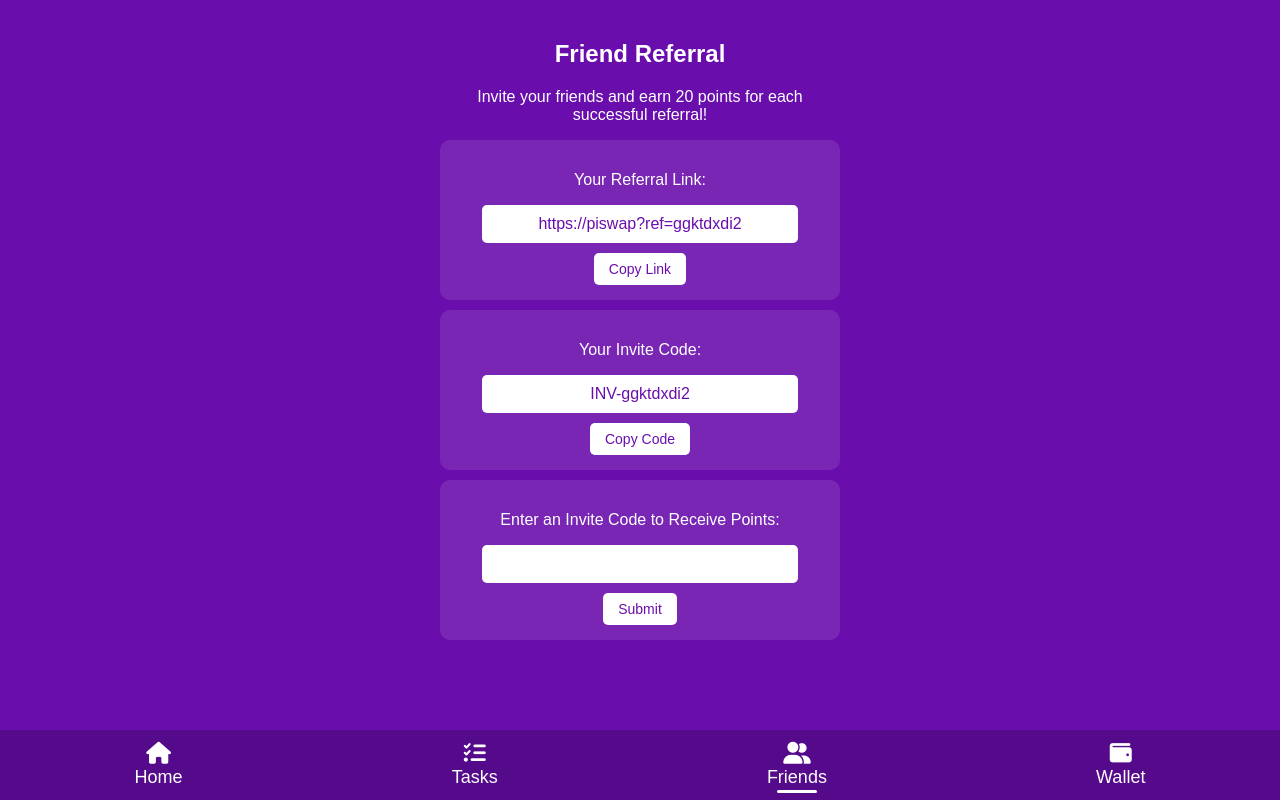
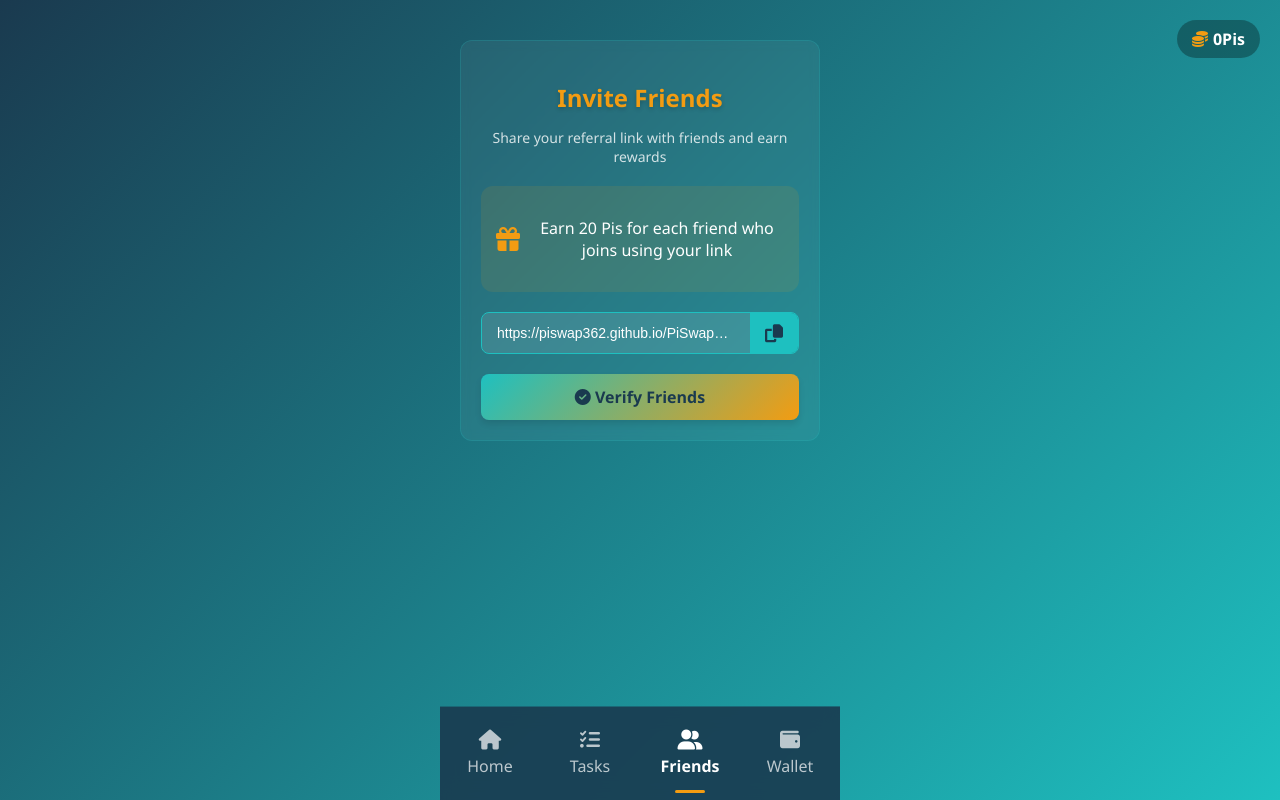
Before and after one commit to Piswap362/Friends, a plain HTML site: page index.html in a window 1280 px wide. Drawn offline with Linux system fonts and the light colour scheme.

Commit message:
Update index.html

```diff
--- a/index.html
+++ b/index.html
@@ -3,190 +3,375 @@
 <head>
     <meta charset="UTF-8">
     <meta name="viewport" content="width=device-width, initial-scale=1.0">
-    <title>Friend Referral - Pi Swap</title>
+    <title>Friends Referral - Pi Swap</title>
     <link rel="stylesheet" href="https://cdnjs.cloudflare.com/ajax/libs/font-awesome/6.4.2/css/all.min.css">
     <style>
+        :root {
+            --pi-primary: #1EC0C0;
+            --pi-secondary: #2ECC71;
+            --pi-accent: #F39C12;
+            --pi-dark: #1A3A4F;
+            --pi-light: #E8F4F8;
+            --text-light: #FFFFFF;
+            --text-dark: #2C3E50;
+            --shadow: 0 4px 6px rgba(0, 0, 0, 0.1);
+            --transition: all 0.3s ease;
+        }
+
         body {
-            font-family: Arial, sans-serif;
+            font-family: 'Segoe UI', Arial, sans-serif;
             margin: 0;
             padding: 0;
-            background-color: #6A0DAD;
-            color: white;
+            background-color: var(--pi-dark);
+            color: var(--text-light);
             text-align: center;
+            overflow-x: hidden;
+            background: linear-gradient(135deg, var(--pi-dark) 0%, var(--pi-primary) 100%);
         }
-        .container {
+
+        .scroll-container {
             max-width: 400px;
-            margin: auto;
+            margin: 0 auto;
             padding: 20px;
+            padding-bottom: 80px;
+            min-height: 100vh;
+            box-sizing: border-box;
         }
-        .referral-box {
+
+        h2 {
+            margin-bottom: 5px;
+            font-weight: 600;
+            color: var(--pi-accent);
+            text-shadow: 0 2px 4px rgba(0,0,0,0.2);
+        }
+
+        .info-text {
+            margin-bottom: 20px;
+            color: rgba(255, 255, 255, 0.8);
+            font-size: 14px;
+        }
+
+        .referral-section {
+            margin-top: 20px;
+            background: rgba(255, 255, 255, 0.05);
+            padding: 20px;
+            border-radius: 12px;
+            border: 1px solid rgba(30, 192, 192, 0.2);
+            backdrop-filter: blur(5px);
+        }
+
+        .referral-link-container {
+            display: flex;
+            margin: 20px 0;
+            border: 1px solid var(--pi-primary);
+            border-radius: 8px;
+            overflow: hidden;
+        }
+
+        #referralLink {
+            flex: 1;
+            padding: 12px 15px;
             background: rgba(255, 255, 255, 0.1);
+            color: var(--text-light);
+            border: none;
+            font-size: 14px;
+            overflow: hidden;
+            text-overflow: ellipsis;
+        }
+
+        .copy-btn {
+            background: var(--pi-primary);
+            color: var(--pi-dark);
+            border: none;
+            padding: 0 15px;
+            cursor: pointer;
+            font-weight: 600;
+            transition: var(--transition);
+            display: flex;
+            align-items: center;
+            justify-content: center;
+        }
+
+        .copy-btn:hover {
+            background: var(--pi-accent);
+        }
+
+        .copy-btn i {
+            font-size: 18px;
+        }
+
+        .reward-info {
+            background: rgba(243, 156, 18, 0.1);
             padding: 15px;
-            border-radius: 10px;
-            margin: 10px 0;
+            border-radius: 12px;
+            margin: 20px 0;
+            display: flex;
+            align-items: center;
+            gap: 10px;
+        }
+
+        .reward-info i {
+            color: var(--pi-accent);
+            font-size: 24px;
+        }
+
+        .verify-btn {
+            background: linear-gradient(135deg, var(--pi-primary) 0%, var(--pi-accent) 100%);
+            color: var(--pi-dark);
+            border: none;
+            padding: 12px 20px;
+            font-size: 16px;
+            border-radius: 8px;
+            cursor: pointer;
+            font-weight: 600;
+            transition: var(--transition);
+            width: 100%;
+            text-decoration: none;
+            display: block;
             text-align: center;
+            box-sizing: border-box;
+            margin-top: 15px;
+            box-shadow: var(--shadow);
         }
-        .referral-box input {
-            width: 80%;
-            padding: 10px;
-            border: none;
-            border-radius: 5px;
-            text-align: center;
-            font-size: 16px;
-            background: white;
-            color: #6A0DAD;
+
+        .verify-btn:hover {
+            transform: translateY(-2px);
+            box-shadow: 0 6px 12px rgba(0, 0, 0, 0.15);
         }
-        .referral-box button {
-            margin-top: 10px;
-            background-color: white;
-            color: #6A0DAD;
-            border: none;
-            padding: 8px 15px;
-            font-size: 14px;
-            border-radius: 5px;
-            cursor: pointer;
-        }
-        .popup {
-            position: fixed;
-            bottom: 20px;
-            left: 50%;
-            transform: translateX(-50%);
-            background: #fff;
-            color: #6A0DAD;
-            padding: 10px 20px;
-            border-radius: 8px;
-            box-shadow: 0px 4px 10px rgba(0, 0, 0, 0.2);
-            font-size: 16px;
-            display: none;
-            animation: fadeInOut 3s ease-in-out;
-        }
-        @keyframes fadeInOut {
-            0%, 100% { opacity: 0; }
-            10%, 90% { opacity: 1; }
-        }
+
         .bottom-menu {
             position: fixed;
             bottom: 0;
-            width: 100%;
-            background: rgba(0, 0, 0, 0.2);
+            left: 0;
+            right: 0;
+            background: rgba(26, 58, 79, 0.9);
             display: flex;
             justify-content: space-around;
-            padding: 12px 0;
+            padding: 15px 0;
+            backdrop-filter: blur(10px);
+            border-top: 1px solid rgba(30, 192, 192, 0.3);
+            z-index: 1000;
+            max-width: 400px;
+            margin: 0 auto;
+            box-sizing: border-box;
         }
+
         .menu-btn {
             background: none;
             border: none;
-            color: white;
-            font-size: 18px;
+            color: var(--text-light);
+            font-size: 16px;
             cursor: pointer;
             display: flex;
             align-items: center;
             flex-direction: column;
-            gap: 3px;
+            gap: 5px;
             text-decoration: none;
             position: relative;
+            padding: 8px 12px;
+            border-radius: 8px;
+            transition: var(--transition);
+            opacity: 0.7;
+            flex: 1;
         }
+
+        .menu-btn:hover {
+            opacity: 1;
+            background: rgba(30, 192, 192, 0.1);
+        }
+
         .menu-btn i {
-            font-size: 22px;
+            font-size: 20px;
         }
+
+        .menu-btn.active {
+            opacity: 1;
+            font-weight: 600;
+        }
+
         .menu-btn.active::after {
             content: "";
             position: absolute;
-            bottom: -5px;
+            bottom: -8px;
             left: 50%;
             transform: translateX(-50%);
-            width: 40px;
+            width: 30px;
             height: 3px;
-            background-color: white;
+            background-color: var(--pi-accent);
             border-radius: 3px;
+        }
+
+        /* Popup Modal */
+        .modal {
+            display: none;
+            position: fixed;
+            top: 0;
+            left: 0;
+            right: 0;
+            bottom: 0;
+            background-color: rgba(0, 0, 0, 0.5);
+            z-index: 2000;
+            justify-content: center;
+            align-items: center;
+        }
+
+        .modal-content {
+            background-color: var(--pi-dark);
+            padding: 25px;
+            border-radius: 12px;
+            border: 1px solid var(--pi-primary);
+            max-width: 300px;
+            width: 80%;
+            text-align: center;
+            box-shadow: var(--shadow);
+            animation: modalFadeIn 0.3s ease-out;
+        }
+
+        @keyframes modalFadeIn {
+            from { opacity: 0; transform: translateY(-20px); }
+            to { opacity: 1; transform: translateY(0); }
+        }
+
+        .modal-content i {
+            font-size: 40px;
+            color: var(--pi-accent);
+            margin-bottom: 15px;
+        }
+
+        .modal-content p {
+            font-size: 16px;
+            margin: 15px 0;
+        }
+
+        .close-modal {
+            background: linear-gradient(135deg, var(--pi-primary) 0%, var(--pi-accent) 100%);
+            color: var(--pi-dark);
+            border: none;
+            padding: 10px 20px;
+            font-size: 16px;
+            border-radius: 8px;
+            cursor: pointer;
+            font-weight: 600;
+            transition: var(--transition);
+            margin-top: 15px;
+            width: 100%;
+        }
+
+        .close-modal:hover {
+            transform: translateY(-2px);
+        }
+
+        .points-counter {
+            position: fixed;
+            top: 20px;
+            right: 20px;
+            background: rgba(0,0,0,0.3);
+            padding: 8px 15px;
+            border-radius: 20px;
+            font-weight: 600;
+            display: flex;
+            align-items: center;
+            z-index: 100;
+        }
+
+        .points-counter i {
+            color: var(--pi-accent);
+            margin-right: 5px;
         }
     </style>
 </head>
 <body>
-    <div class="container">
-        <h2>Friend Referral</h2>
-        <p>Invite your friends and earn 20 points for each successful referral!</p>
+    <div class="points-counter">
+        <i class="fas fa-coins"></i>
+        <span id="pointsDisplay">0</span> Pis
+    </div>
 
-        <div class="referral-box">
-            <p>Your Referral Link:</p>
-            <input type="text" id="referralLink" readonly>
-            <button onclick="copyToClipboard('referralLink', 'Referral link copied!')">Copy Link</button>
-        </div>
+    <div class="scroll-container">
+        <div class="referral-section">
+            <h2>Invite Friends</h2>
+            <p class="info-text">Share your referral link with friends and earn rewards</p>
 
-        <div class="referral-box">
-            <p>Your Invite Code:</p>
-            <input type="text" id="inviteCode" readonly>
-            <button onclick="copyToClipboard('inviteCode', 'Invite code copied!')">Copy Code</button>
-        </div>
+            <div class="reward-info">
+                <i class="fas fa-gift"></i>
+                <p>Earn 20 Pis for each friend who joins using your link</p>
+            </div>
 
-        <div class="referral-box">
-            <p>Enter an Invite Code to Receive Points:</p>
-            <input type="text" id="enterCode">
-            <button onclick="submitCode()">Submit</button>
+            <div class="referral-link-container">
+                <input type="text" id="referralLink" readonly>
+                <button class="copy-btn" id="copyBtn" title="Copy to clipboard">
+                    <i class="fas fa-copy"></i>
+                </button>
+            </div>
+
+            <a href="https://piswap362.github.io/PiSwap_verify_friends/" class="verify-btn">
+                <i class="fas fa-check-circle"></i> Verify Friends
+            </a>
         </div>
     </div>
 
     <div class="bottom-menu">
-        <a href="https://piswap362.github.io/Home/" class="menu-btn"><i class="fas fa-home"></i> Home</a>
-        <a href="https://piswap362.github.io/Tasks/" class="menu-btn"><i class="fas fa-tasks"></i> Tasks</a>
-        <a href="https://piswap362.github.io/Friends/" class="menu-btn active"><i class="fas fa-user-friends"></i> Friends</a>
-        <a href="https://piswap362.github.io/Wallet/" class="menu-btn"><i class="fas fa-wallet"></i> Wallet</a>
+        <a href="https://piswap362.github.io/PiSwap_Home/" class="menu-btn"><i class="fas fa-home"></i> Home</a>
+        <a href="https://piswap362.github.io/PiSwap_tasks/" class="menu-btn"><i class="fas fa-tasks"></i> Tasks</a>
+        <a href="https://piswap362.github.io/PiSwap_Friends/" class="menu-btn active"><i class="fas fa-user-friends"></i> Friends</a>
+        <a href="https://piswap362.github.io/PiSwap_Wallet/" class="menu-btn"><i class="fas fa-wallet"></i> Wallet</a>
     </div>
 
-    <div id="popup" class="popup"></div>
+    <!-- Popup Modal -->
+    <div class="modal" id="referralModal">
+        <div class="modal-content">
+            <i class="fas fa-check-circle"></i>
+            <h3>Success!</h3>
+            <p id="modalMessage">Referral link copied to clipboard!</p>
+            <button class="close-modal" id="closeReferralModalBtn">OK</button>
+        </div>
+    </div>
 
     <script>
-        document.addEventListener("DOMContentLoaded", function () {
+        // Initialize points display
+        document.addEventListener("DOMContentLoaded", function() {
+            updatePointsDisplay();
+            generateReferralInfo();
+            setupCopyButton();
+        });
+
+        function updatePointsDisplay() {
+            let points = parseFloat(localStorage.getItem("pisPoints")) || 0;
+            document.getElementById("pointsDisplay").textContent = points;
+        }
+
+        function generateReferralInfo() {
             let userId = localStorage.getItem("userId");
             if (!userId) {
                 userId = generateUniqueId();
                 localStorage.setItem("userId", userId);
             }
-            let referralLink = "https://piswap?ref=" + userId;
-            let inviteCode = "INV-" + userId;
 
+            let referralLink = "https://piswap362.github.io/PiSwap_Friends/?ref=" + userId;
             document.getElementById("referralLink").value = referralLink;
-            document.getElementById("inviteCode").value = inviteCode;
-        });
+        }
 
         function generateUniqueId() {
-            return Math.random().toString(36).substr(2, 9);
+            return 'user_' + Math.random().toString(36).substr(2, 9);
         }
 
-        function copyToClipboard(elementId, message) {
-            let copyText = document.getElementById(elementId);
-            copyText.select();
-            document.execCommand("copy");
-            showPopup(message);
-        }
+        function setupCopyButton() {
+            const copyBtn = document.getElementById("copyBtn");
+            const referralModal = document.getElementById("referralModal");
+            const closeReferralModalBtn = document.getElementById("closeReferralModalBtn");
 
-        function showPopup(message) {
-            let popup = document.getElementById("popup");
-            popup.innerText = message;
-            popup.style.display = "block";
-            setTimeout(() => {
-                popup.style.display = "none";
-            }, 3000);
-        }
+            copyBtn.addEventListener("click", function() {
+                const referralLink = document.getElementById("referralLink");
+                referralLink.select();
+                document.execCommand("copy");
 
-        function submitCode() {
-            let enteredCode = document.getElementById("enterCode").value;
-            let userId = localStorage.getItem("userId");
+                const modalMessage = document.getElementById("modalMessage");
+                modalMessage.textContent = "Referral link copied to clipboard!";
+                referralModal.style.display = "flex";
+            });
 
-            if (enteredCode === "" || enteredCode === "INV-" + userId) {
-                showPopup("Invalid code!");
-                return;
-            }
-
-            if (!localStorage.getItem("usedCode")) {
-                let points = parseInt(localStorage.getItem("walletPoints")) || 0;
-                points += 20;
-                localStorage.setItem("walletPoints", points);
-                localStorage.setItem("usedCode", enteredCode);
-                showPopup("20 points added to your wallet!");
-            } else {
-                showPopup("You have already used a referral code!");
-            }
+            closeReferralModalBtn.addEventListener("click", function() {
+                referralModal.style.display = "none";
+            });
         }
     </script>
 </body>
```
